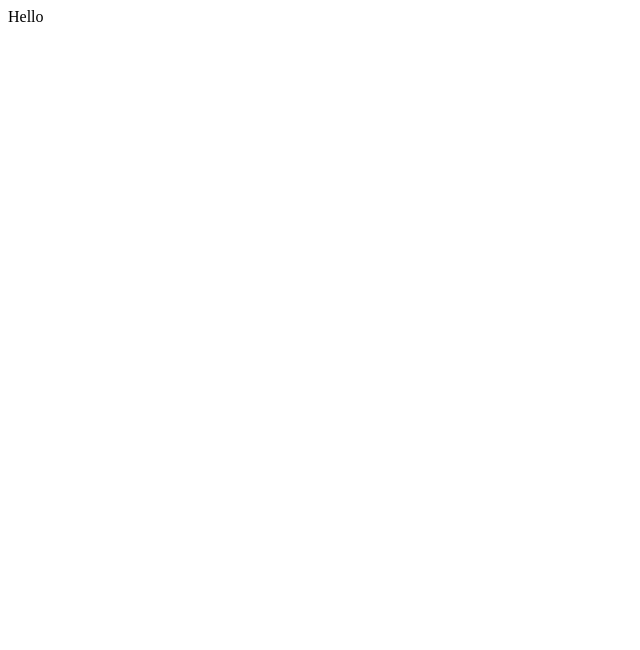
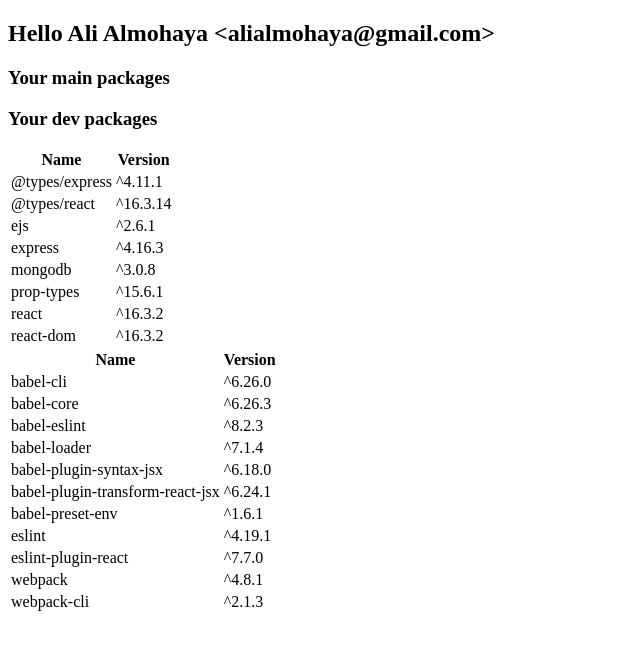
Before and after one commit to Almo7aya/mern-fullstack, a React app: page / in a window 1280 px wide. Shown: the top 650 px of the page, without its empty margins (0-640 px from the left). Built offline with nearby package versions, Linux system fonts and the light colour scheme; the HTML template or start-up script is replaced by a standard one.

Commit message:
add some styles

```diff
--- a/src/components/App.js
+++ b/src/components/App.js
@@ -1,8 +1,65 @@
 import React from 'react';
 
-class App extends React.Component{
+import Package from './Package';
+
+class App extends React.Component {
+  constructor() {
+    super();
+    this.state = {
+      name: 'react app'
+    };
+  }
+
+  componentDidMount() {
+    console.log('mounted');
+  }
+
+  componentWillUnmount() {
+    console.log('about to remove');
+  }
+
   render() {
-    return(<div>Hello</div>);
+    return (<div className='content'>
+      <h2 className='title'>Hello {this.props.packages.author}</h2>
+      <div className='columns'>
+        <h3 className='column'>Your main packages</h3>
+        <h3 className='column'>Your dev packages</h3>
+      </div>
+      <div className='columns'>
+        <table className='is-bordered table column'>
+          <thead>
+          <tr>
+            <th>Name</th>
+            <th>Version</th>
+          </tr>
+          </thead>
+          <tbody>
+          {
+            Object.entries(this.props.packages.dependencies).map(([name, version], index) => (
+              <Package name={name} version={version} key={index}/>
+            ))
+          }
+          </tbody>
+        </table>
+        <table className='is-bordered table column'>
+          <thead>
+          <tr>
+            <th>Name</th>
+            <th>Version</th>
+          </tr>
+          </thead>
+          <tbody>
+          {
+            Object.entries(this.props.packages.devDependencies).map(([name, version], index) => (
+              <Package name={name} version={version} key={index}/>
+            ))
+          }
+          </tbody>
+        </table>
+      </div>
+
+    </div>);
   }
 }
+
 export default App;
```
